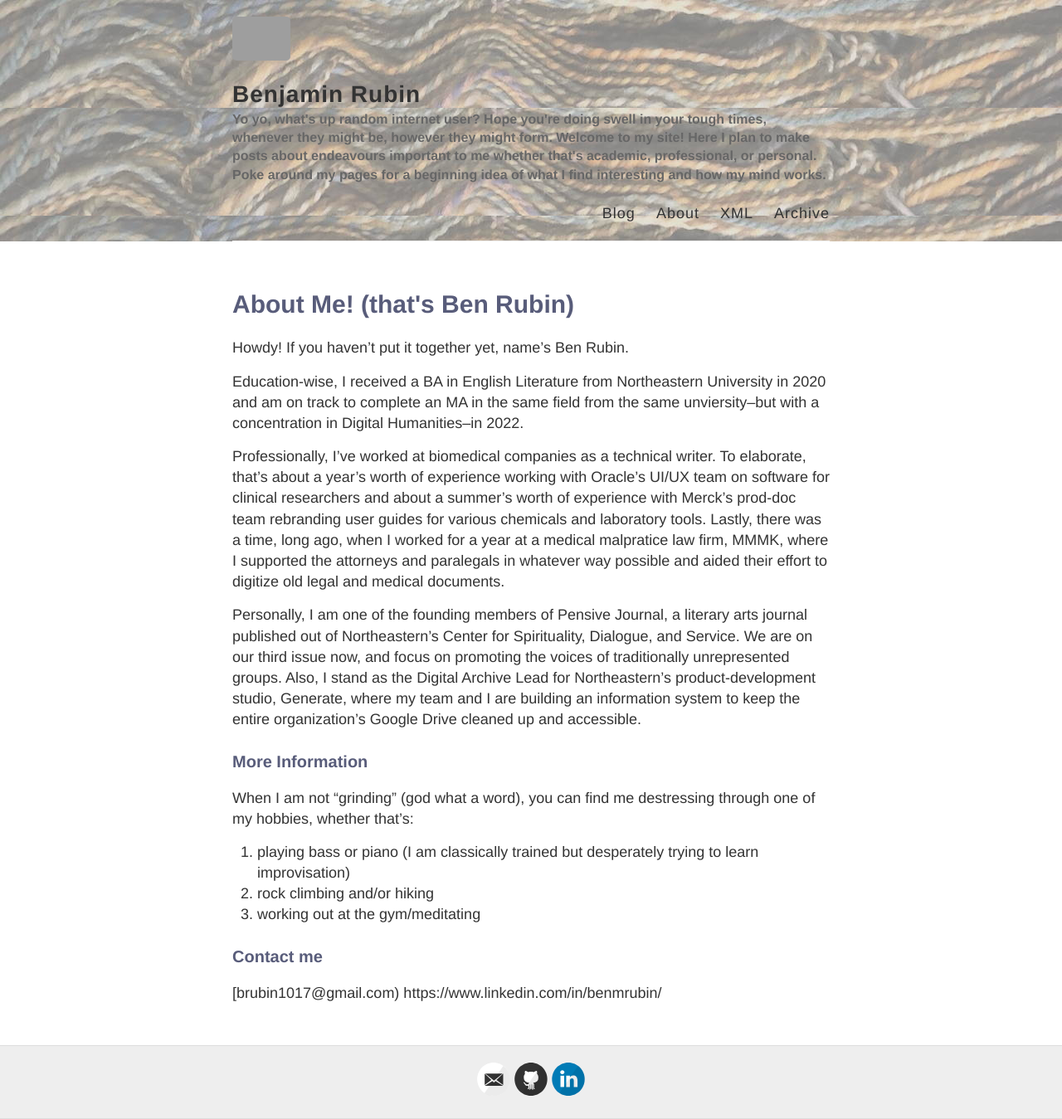
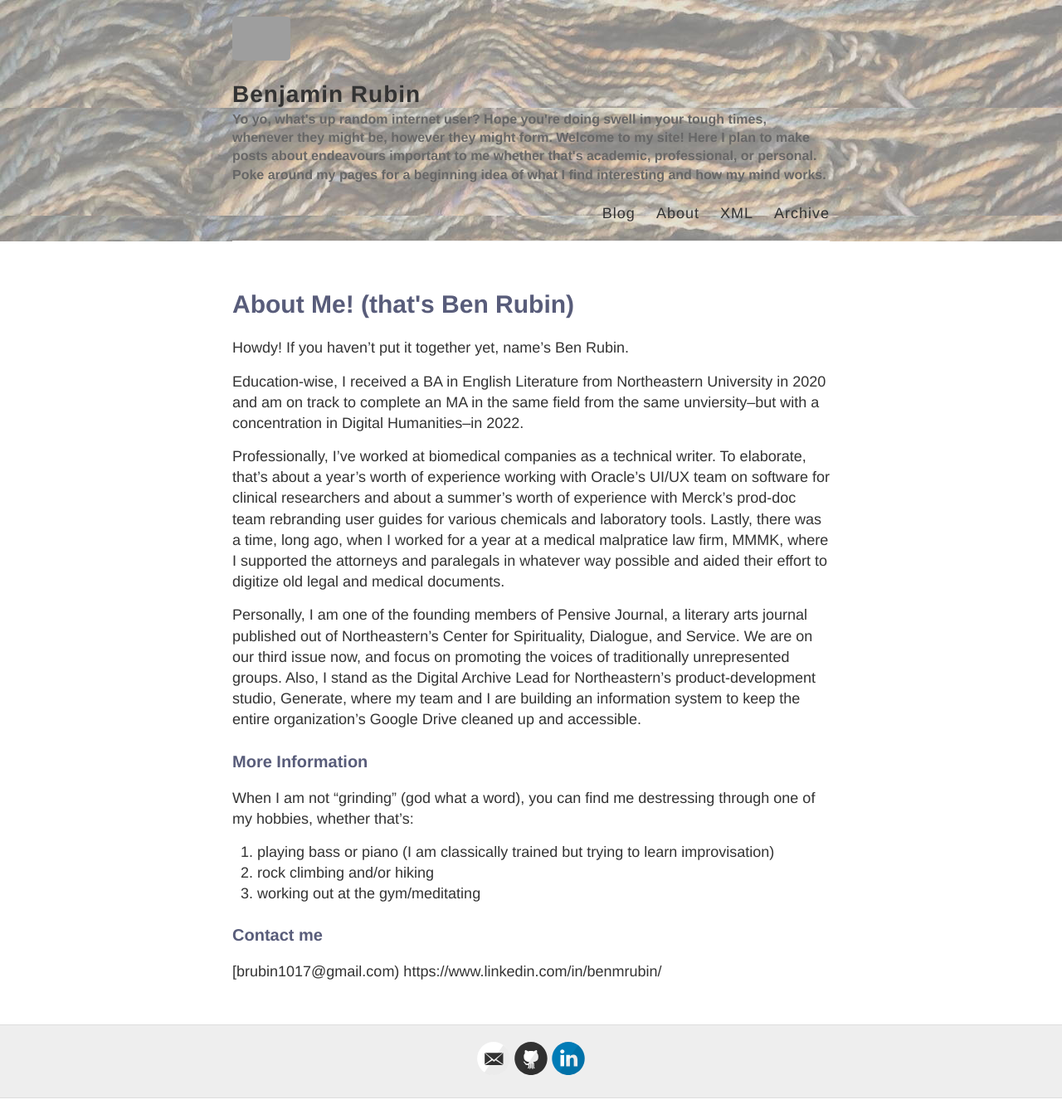
Before and after one commit to ben-rub1n/ben-rub1n.github.io, a Jekyll site: the page built from about.md, in a window 1280 px wide. Shown: the whole page at 83% size. Built offline with Jekyll 4.4.1, drawn with Linux system fonts in a browser that asks for light colours; after the commit the page ends 1324 px from its top, so only the background shows below that; grey boxes are pictures that could not be loaded.

Commit message:
Update about.md

```diff
--- a/about.md
+++ b/about.md
@@ -16,7 +16,7 @@
 ### More Information
 
 When I am not "grinding" (god what a word), you can find me destressing through one of my hobbies, whether that's:
-1. playing bass or piano (I am classically trained but desperately trying to learn improvisation)
+1. playing bass or piano (I am classically trained but trying to learn improvisation)
 2. rock climbing and/or hiking
 3. working out at the gym/meditating
 
```
